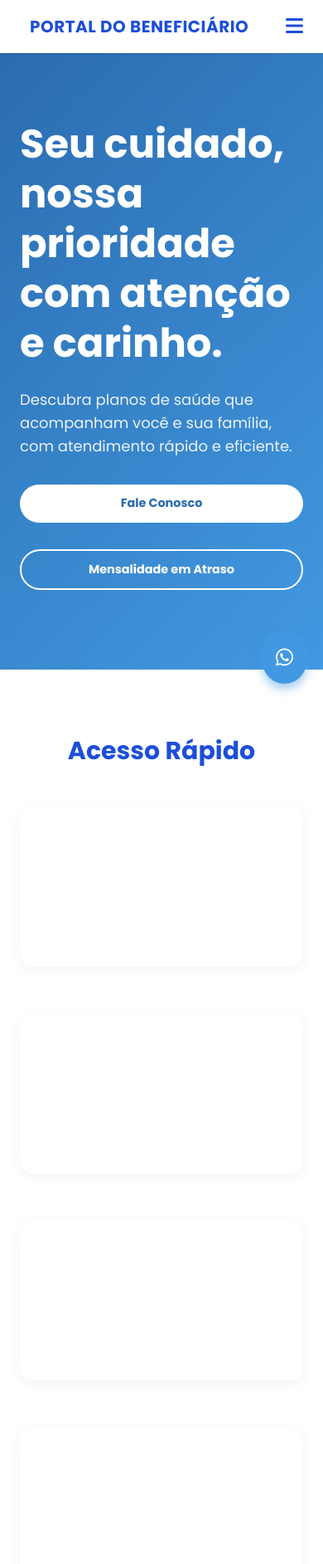
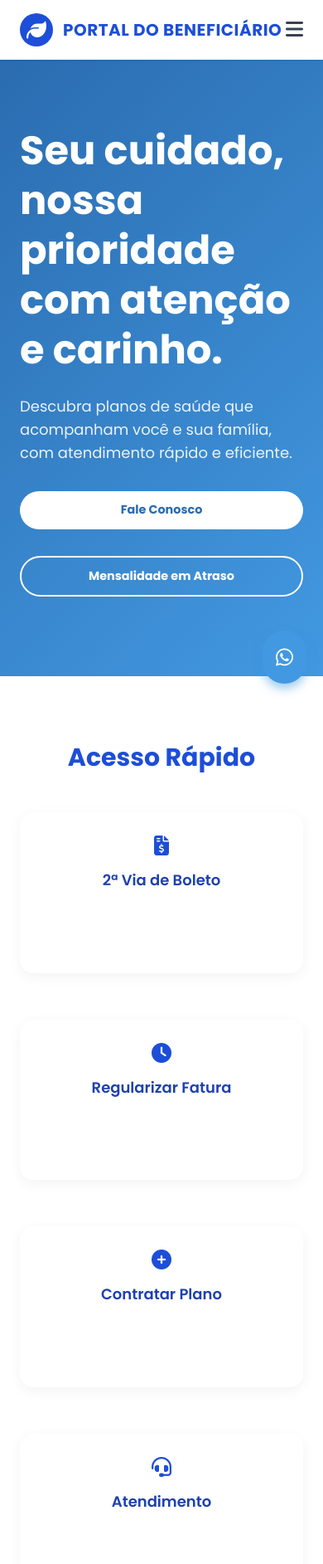
Before and after one commit to 7tenteidenovo13-arch/azul, a plain HTML site: page index.html in a window 390 px wide. Shown: the top 1885 px of the page at 83% size. Drawn offline with nearby package versions, Linux system fonts and the light colour scheme.

Commit message:
Update index.html

```diff
--- a/index.html
+++ b/index.html
@@ -19,7 +19,8 @@
   <header class="bg-white shadow sticky top-0 z-50">
     <div class="container mx-auto px-6 py-4 flex justify-between items-center">
       <div class="flex items-center space-x-3">
-        <div class="rounded-full flex items-center justify-center text-white text-2xl">
+        <div class="w-10 h-10 bg-blue-700 rounded-full flex items-center justify-center text-white text-2xl">
+          <i class="fas fa-leaf"></i>
         </div>
         <h1 class="text-xl font-bold uppercase text-blue-700 tracking-wide">
           PORTAL DO BENEFICIÁRIO
@@ -31,7 +32,7 @@
         <a href="#acesso" class="hover:text-blue-600 scroll-link">Acesso Rápido</a>
         <a href="#contato" class="hover:text-blue-600 scroll-link">Contato</a>
       </nav>
-      <button id="menu-btn" class="md:hidden text-blue-700 text-2xl" aria-label="Abrir menu">
+      <button id="menu-btn" class="md:hidden text-gray-700 text-2xl" aria-label="Abrir menu">
         <i class="fas fa-bars"></i>
       </button>
     </div>
@@ -70,28 +71,29 @@
     <h2 class="text-3xl font-bold text-blue-700 text-center mb-12">Acesso Rápido</h2>
     <div class="grid md:grid-cols-2 lg:grid-cols-4 gap-8">
       <div class="service-card text-center">
-          <i class="fas fa-file-invoice-dollar text-2xl mb-3 text-white"></i>
-          <h3 class="font-semibold text-lg mb-2 text-white">2ª Via de Boleto</h3>
-          <a href="https://wa.me/551151073262?text=Olá,%20gostaria%20de%20iniciar%20o%20atendimento." class="btn-secondary">Solicitar</a>
+        <i class="fas fa-file-invoice-dollar text-2xl mb-3 text-blue-700"></i>
+        <h3 class="font-semibold text-lg mb-2">2ª Via de Boleto</h3>
+        <a href="https://wa.me/551151073262?text=Ol%C3%A1,%20gostaria%20de%20iniciar%20o%20atendimento." class="btn-secondary">Solicitar</a>
       </div>
       <div class="service-card text-center">
-          <i class="fas fa-clock text-2xl mb-3 text-white"></i>
-          <h3 class="font-semibold text-lg mb-2 text-white">Regularizar Fatura</h3>
-          <a href="https://wa.me/551151073262?text=Olá,%20gostaria%20de%20iniciar%20o%20atendimento." class="btn-secondary">Regularizar</a>
+        <i class="fas fa-clock text-2xl mb-3 text-blue-700"></i>
+        <h3 class="font-semibold text-lg mb-2">Regularizar Fatura</h3>
+        <a href="#" class="btn-secondary">Regularizar</a>
       </div>
       <div class="service-card text-center">
-          <i class="fas fa-plus-circle text-2xl mb-3 text-white"></i>
-          <h3 class="font-semibold text-lg mb-2 text-white">Contratar Plano</h3>
-          <a href="https://wa.me/551151073262?text=Olá,%20gostaria%20de%20iniciar%20o%20atendimento." class="btn-secondary">Contratar</a>
+        <i class="fas fa-plus-circle text-2xl mb-3 text-blue-700"></i>
+        <h3 class="font-semibold text-lg mb-2">Contratar Plano</h3>
+        <a href="#" class="btn-secondary">Contratar</a>
       </div>
       <div class="service-card text-center">
-          <i class="fas fa-headset text-2xl mb-3 text-white"></i>
-          <h3 class="font-semibold text-lg mb-2 text-white">Atendimento</h3>
-          <a href="https://wa.me/551151073262?text=Olá,%20gostaria%20de%20iniciar%20o%20atendimento." class="btn-secondary">Falar Agora</a>
+        <i class="fas fa-headset text-2xl mb-3 text-blue-700"></i>
+        <h3 class="font-semibold text-lg mb-2">Atendimento</h3>
+        <a href="#" class="btn-secondary">Falar Agora</a>
       </div>
     </div>
   </div>
 </section>
+
 
   <!-- Serviços -->
   <section id="servicos" class="py-20 px-6 bg-blue-50 fade-in delay-400">
```
Lines whose indentation alone changed are shown as unchanged.
